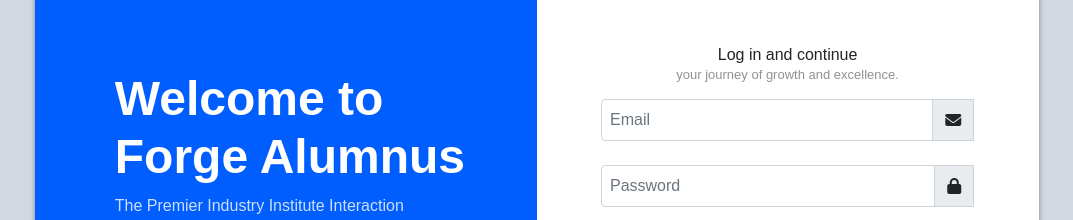
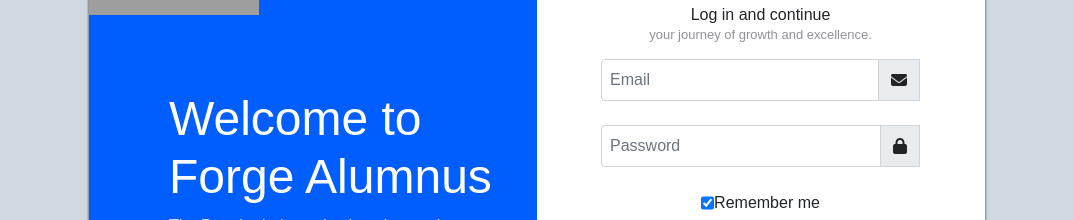
Before and after one commit to Dhananjay257/login, a plain HTML site: page index.html in a window 1280 px wide. Shown: the part 164-384 px from the top of the page, without its empty margins (103-1176 px from the left). Drawn offline with nearby package versions, Linux system fonts and the light colour scheme; grey boxes are pictures that could not be loaded; a script that the page names is missing.

Commit message:
first commit2

```diff
--- a/index.html
+++ b/index.html
@@ -26,7 +26,7 @@
                                 alt="" height="60" width="170px">
                         </div>
                         <div class="fa-head  " style="text-align: left; padding-left: 80px;" >
-                            <h3 class="fw-bold display-5" style="margin-top: 20px;">
+                            <h3 class=" display-5" style="margin-top: 20px;">
                                 Welcome to <br> Forge Alumnus
                              </h3>
                              <p style="opacity: 0.8;">The Premier Industry Institute Interaction <br> and Career Discovery Platform</p>
--- a/style.css
+++ b/style.css
@@ -6,13 +6,24 @@ body{
 	box-sizing: border-box;
 }
 .main-content{
-	height: 600px;
+	/* height: 90vh;
 	width: 90%;
 	border-radius: 6px;
 	box-shadow: 0 5px 5px rgba(0,0,0,.4);
 	/* border: 2px solid red; */
-	margin: 5em auto;
+	/*margin: 5em auto;
 	display: flex;
+	overflow-y: hidden; */
+
+	height: 90vh ;
+	margin: auto;
+	margin-top: 40px;
+    width: 70vw;
+    border-radius: 6px;
+    background-color:white;
+    box-shadow: 0px 0px 3px;
+    position: relative;
+    overflow: hidden;
 }
 .logo img{
 	position: relative;
```
